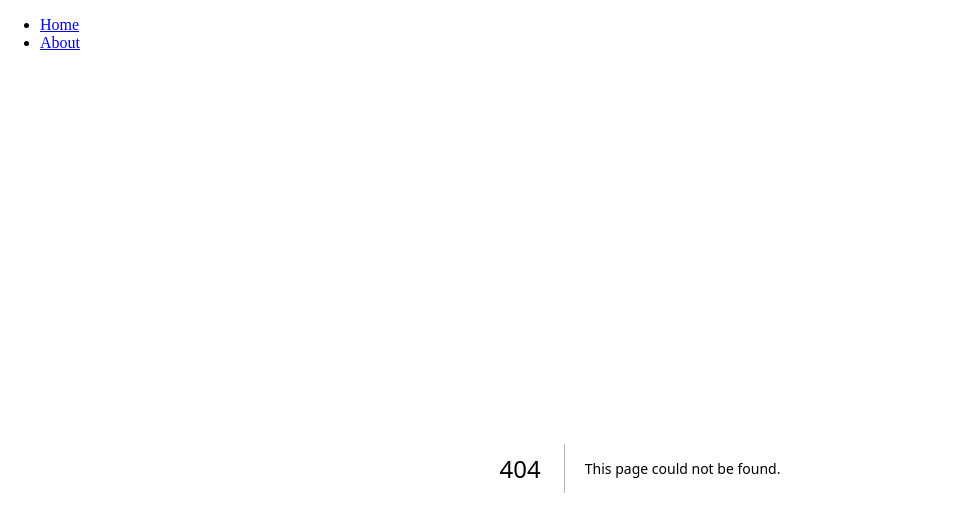
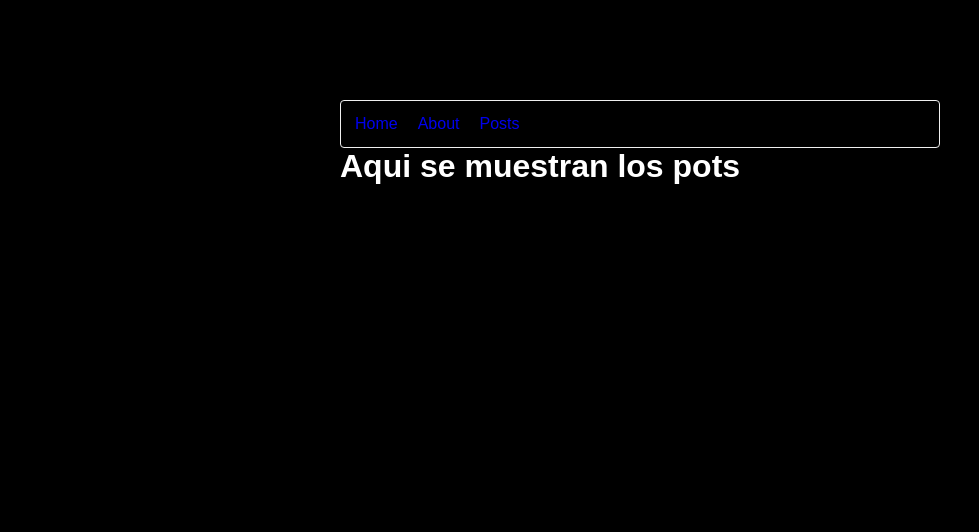
Before and after one commit to backfile/nextjs-primer-app, a Next.js app: page /posts in a window 1280 px wide. Before the commit this address had no page. Shown: the top 532 px of the page, without its empty margins (0-979 px from the left). Built offline with nearby package versions, Linux system fonts and the light colour scheme.

Commit message:
layout, css modules and routes

```diff
--- a/src/app/components/Navigation.jsx
+++ b/components/Navigation.jsx
@@ -1,21 +1,26 @@
-import Link from "next/link";
+import Link from 'next/link'
+import styles from './Navigation.module.css'
 
 export default function Navigation () {
   const links = [
     {
-      label: "Home",
-      route: "/",
+      label: 'Home',
+      route: '/'
     },
     {
-      label: "About",
-      route: "/about",
+      label: 'About',
+      route: '/about'
     },
-  ];
+    {
+      label: "Posts",
+      route: "/posts"
+    }
+  ]
 
   return (
-    <header>
+    <header className={styles.header}>
       <nav>
-        <ul>
+        <ul className={styles.navigation}>
           {links.map(({ label, route }) => (
             <li key={label}>
               <Link href={route}>{label}</Link>
--- /dev/null
+++ b/components/Navigation.module.css
@@ -0,0 +1,17 @@
+.header{
+  border: 1px solid #f0f0f0;
+  border-radius: 4px;
+  padding: 4px;
+}
+
+.navigation{
+  list-style: none;
+  display: flex;
+  gap: 20px;
+  padding: 10px;
+}
+
+.navigation a:hover{
+  color: #f0f0f0;
+  text-decoration: underline;
+}
--- a/src/app/about/page.jsx
+++ b/src/app/about/page.jsx
@@ -1,5 +1,5 @@
-export default function About(){
-  return(
+export default function About () {
+  return (
     <h1>About</h1>
   )
 }
--- a/src/app/page.jsx
+++ b/src/app/page.jsx
@@ -1,6 +1,4 @@
-import Image from 'next/image'
-
-export default function Home() {
+export default function Home () {
   return (
     <h1>Hola</h1>
   )
--- /dev/null
+++ b/src/app/posts/page.jsx
@@ -0,0 +1,5 @@
+export default function PostPage(){
+  return(
+    <h1>Aqui se muestran los pots</h1>
+  )
+}
--- /dev/null
+++ b/styles/globals.css
@@ -0,0 +1,18 @@
+*{
+  padding: 0;
+  margin: 0;
+  box-sizing: border-box;
+  font-family: sans-serif;
+}
+
+body{
+  padding: 100px;
+  max-width: 800px;
+  margin: auto;
+  background-color: black;
+  color: white;
+}
+
+a{
+  text-decoration: none;
+}
```
Also changed, not shown: src/app/layout.js (+4 -3 lines).
